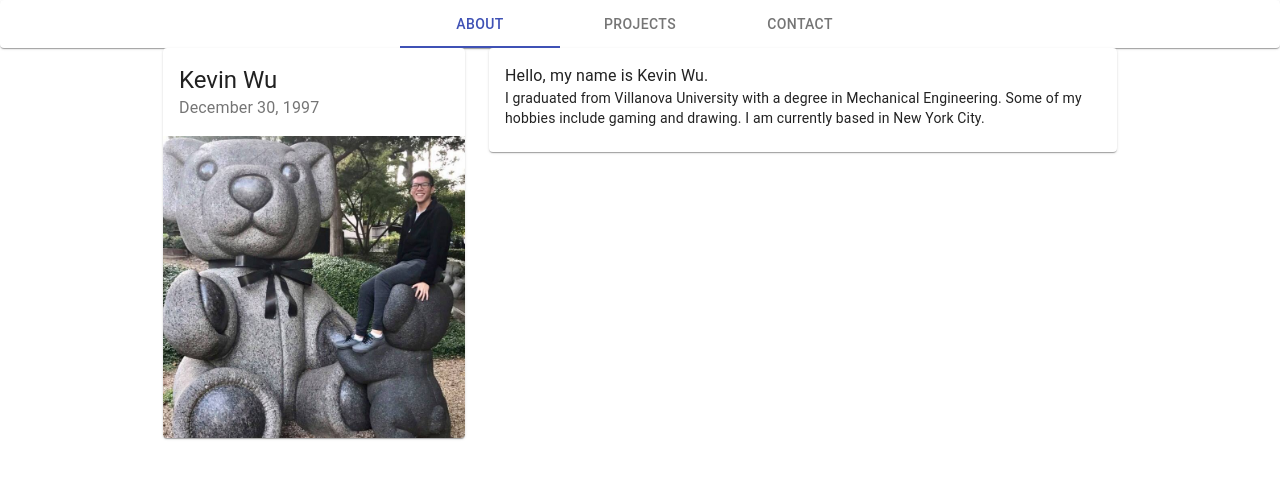
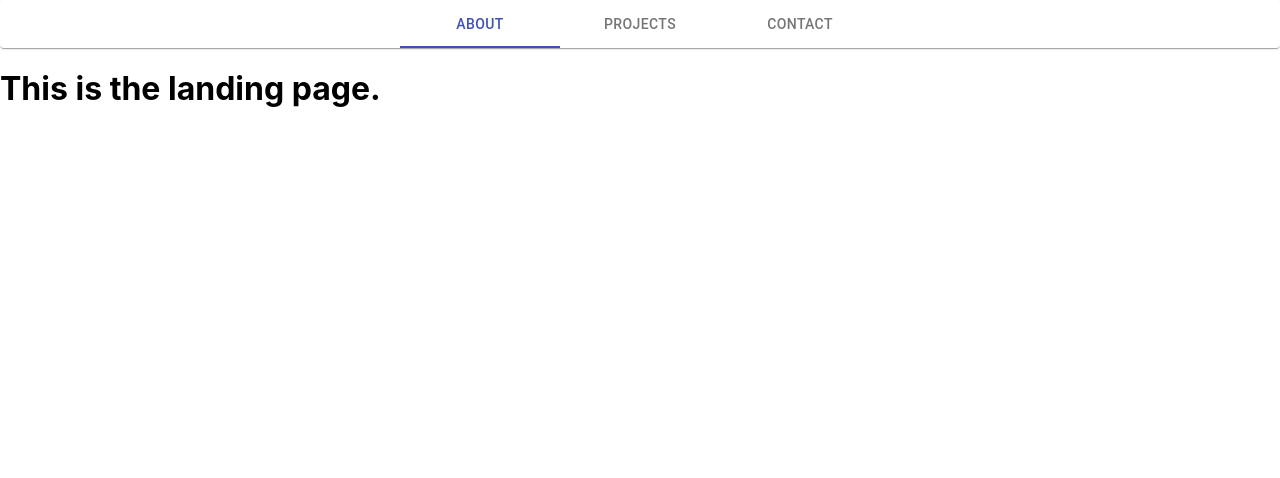
Before and after one commit to kevkevwuhoo/kwu-react-portfolio, a React (Create React App) app: page / in a window 1280 px wide. Shown: the top 478 px of the page. Built offline with nearby package versions, Linux system fonts and the light colour scheme.

Commit message:
Added routes to other pages

```diff
--- a/src/App.js
+++ b/src/App.js
@@ -1,16 +1,21 @@
-import React from "react";
-import NavTabs from "./components/NavTabs";
-import { BrowserRouter, Route, Switch } from "react-router-dom";
-import About from "./pages/About";
+import React from 'react';
+import NavTabs from './components/NavTabs';
+import { BrowserRouter, Route, Switch } from 'react-router-dom';
+import Landing from './pages/Landing';
+import About from './pages/About';
+import Contact from './pages/Contact';
+import Projects from './pages/Projects';
 
 function App() {
   return (
     <BrowserRouter>
-      <div className="App">
+      <div className='App'>
         <NavTabs />
         <Switch>
-          <Route exact path="/" component={About} />
-          <Route exact path="/about" component={About} />
+          <Route exact path='/' component={Landing} />
+          <Route exact path='/about' component={About} />
+          <Route exact path='/contact' component={Contact} />
+          <Route exact path='/projects' component={Projects} />
         </Switch>
       </div>
     </BrowserRouter>
```
